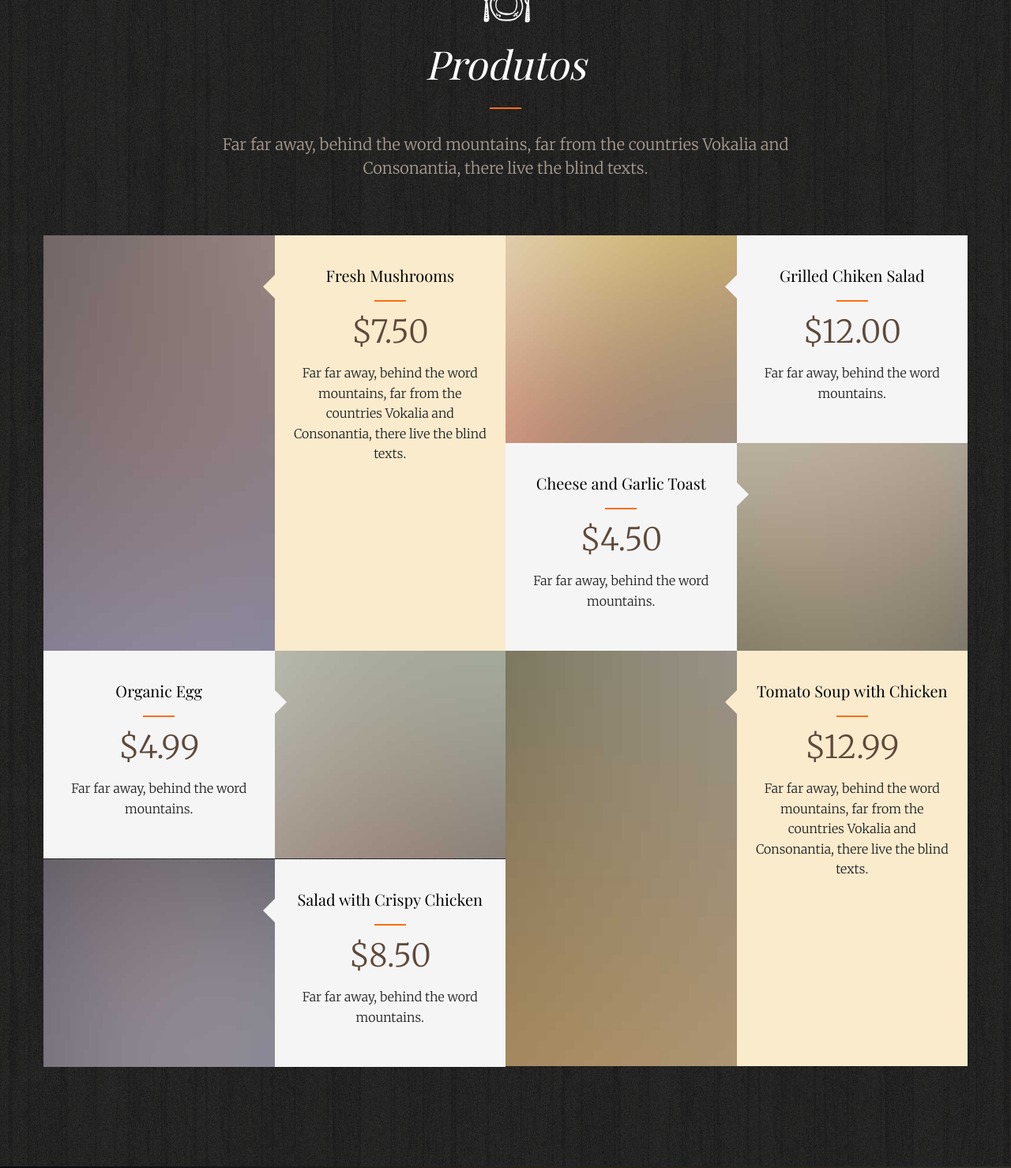
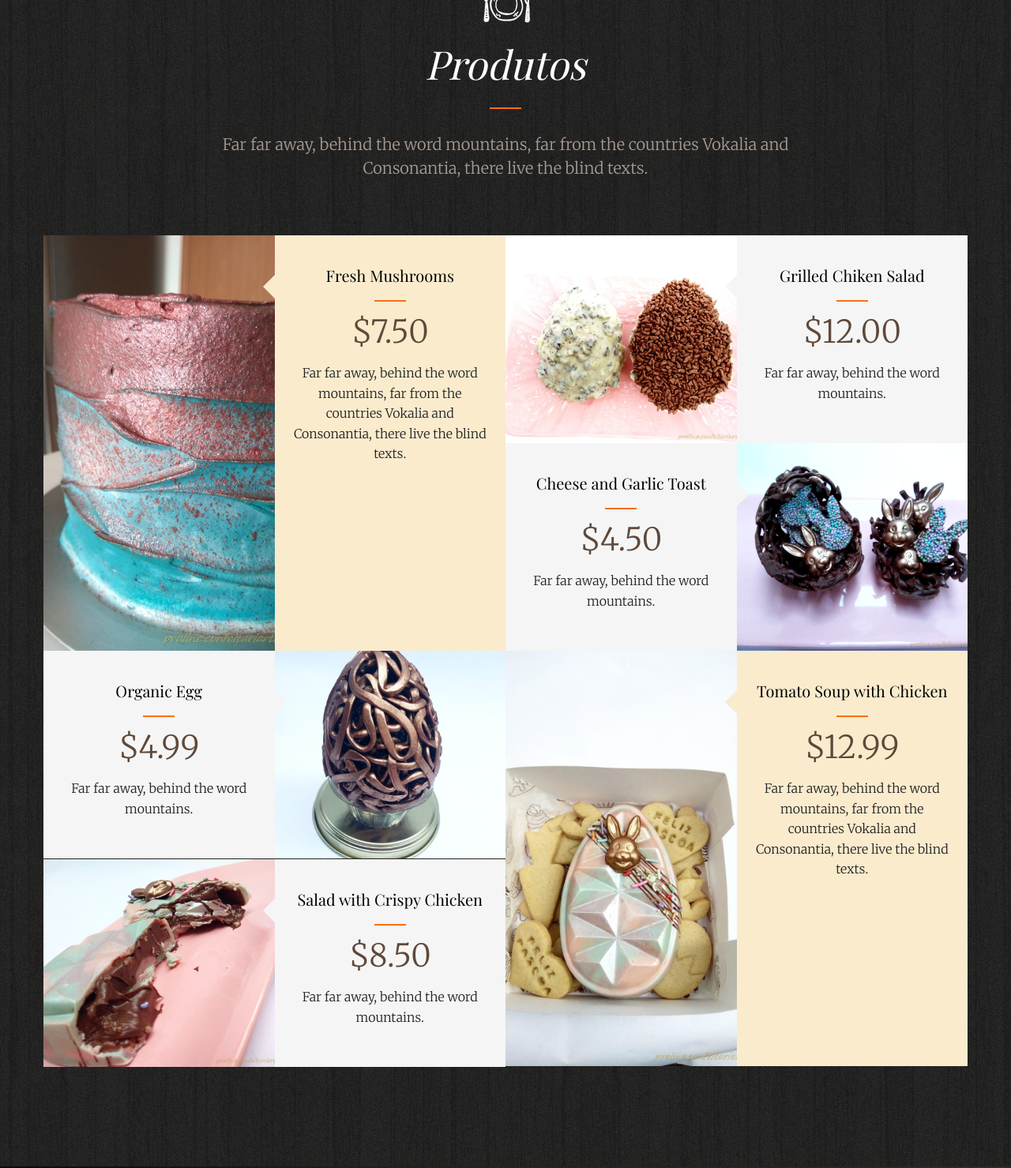
Before and after one commit to andreyhideki/Praline, a plain HTML site: page index.html in a window 1280 px wide. Shown: the part 2146-3625 px from the top of the page at 79% size. Drawn offline with nearby package versions, Linux system fonts and the light colour scheme; files whose address does not match are found by name; a web font is replaced by a local one.

Commit message:
melhorias

```diff
--- a/index.html
+++ b/index.html
@@ -164,7 +164,7 @@
 				<div class="row">
 					<div class="fh5co-grid">
 						<div class="fh5co-v-half to-animate-2">
-							<div class="fh5co-v-col-2 fh5co-bg-img" style="background-image: url(images/res_img_1.jpg)"></div>
+							<div class="fh5co-v-col-2 fh5co-bg-img" style="background-image: url(images/wm/4.jpg)"></div>
 							<div class="fh5co-v-col-2 fh5co-text fh5co-special-1 arrow-left">
 								<h2>Fresh Mushrooms</h2>
 								<span class="pricing">$7.50</span>
@@ -173,7 +173,7 @@
 						</div>
 						<div class="fh5co-v-half">
 							<div class="fh5co-h-row-2 to-animate-2">
-								<div class="fh5co-v-col-2 fh5co-bg-img" style="background-image: url(images/res_img_2.jpg)"></div>
+								<div class="fh5co-v-col-2 fh5co-bg-img" style="background-image: url(images/wm/5.jpg)"></div>
 								<div class="fh5co-v-col-2 fh5co-text arrow-left">
 									<h2>Grilled Chiken Salad</h2>
 									<span class="pricing">$12.00</span>
@@ -181,7 +181,7 @@
 								</div>
 							</div>
 							<div class="fh5co-h-row-2 fh5co-reversed to-animate-2">
-								<div class="fh5co-v-col-2 fh5co-bg-img" style="background-image: url(images/res_img_8.jpg)"></div>
+								<div class="fh5co-v-col-2 fh5co-bg-img" style="background-image: url(images/wm/6.jpg)"></div>
 								<div class="fh5co-v-col-2 fh5co-text arrow-right">
 									<h2>Cheese and Garlic Toast</h2>
 									<span class="pricing">$4.50</span>
@@ -192,7 +192,7 @@
 
 						<div class="fh5co-v-half">
 							<div class="fh5co-h-row-2 fh5co-reversed to-animate-2">
-								<div class="fh5co-v-col-2 fh5co-bg-img" style="background-image: url(images/res_img_7.jpg)"></div>
+								<div class="fh5co-v-col-2 fh5co-bg-img" style="background-image: url(images/wm/7.jpg)"></div>
 								<div class="fh5co-v-col-2 fh5co-text arrow-right">
 									<h2>Organic Egg</h2>
 									<span class="pricing">$4.99</span>
@@ -200,7 +200,7 @@
 								</div>
 							</div>
 							<div class="fh5co-h-row-2 to-animate-2">
-								<div class="fh5co-v-col-2 fh5co-bg-img" style="background-image: url(images/res_img_6.jpg)"></div>
+								<div class="fh5co-v-col-2 fh5co-bg-img" style="background-image: url(images/wm/8.jpg)"></div>
 								<div class="fh5co-v-col-2 fh5co-text arrow-left">
 									<h2>Salad with Crispy Chicken</h2>
 									<span class="pricing">$8.50</span>
@@ -209,7 +209,7 @@
 							</div>
 						</div>
 						<div class="fh5co-v-half to-animate-2">
-							<div class="fh5co-v-col-2 fh5co-bg-img" style="background-image: url(images/res_img_3.jpg)"></div>
+							<div class="fh5co-v-col-2 fh5co-bg-img" style="background-image: url(images/wm/9.jpg)"></div>
 							<div class="fh5co-v-col-2 fh5co-text fh5co-special-1 arrow-left">
 								<h2>Tomato Soup with Chicken</h2>
 								<span class="pricing">$12.99</span>
```
Also changed, not shown: images/img/wm1.png (added), images/img/wm2.png (added), images/wm/1.jpg (added), images/wm/10.jpg (added), images/wm/11.jpg (added), images/wm/2.jpg (added), images/wm/3.jpg (added), images/wm/4.jpg (added), images/wm/5.jpg (added), images/wm/6.jpg (added), images/wm/7.jpg (added), images/wm/8.jpg (added), images/wm/9.jpg (added).
